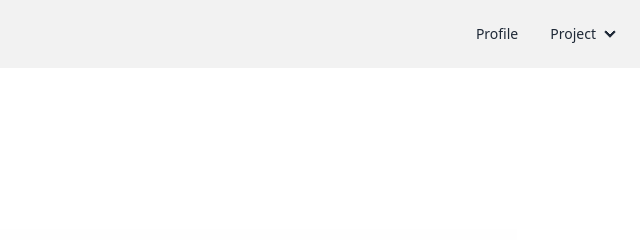
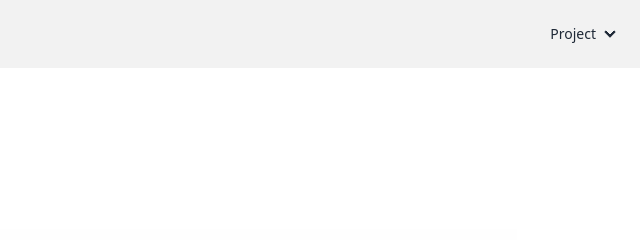
Before and after one commit to kawjao/WebProfile, a plain HTML site: page index.html in a window 1280 px wide. Shown: the top 240 px of the page, 640-1280 px from the left. Drawn offline with nearby package versions, Linux system fonts and the light colour scheme.

Commit message:
Update index.html

```diff
--- a/index.html
+++ b/index.html
@@ -17,7 +17,7 @@
         </div>
         <div class="flex-none">
           <ul class="menu menu-horizontal px-1">
-            <li><a href="./index.html">Profile</a></li>
+            <li><a></a></li>
             <li>
               <details>
                 <summary><a href="./index.htm">Project</summary>
```
